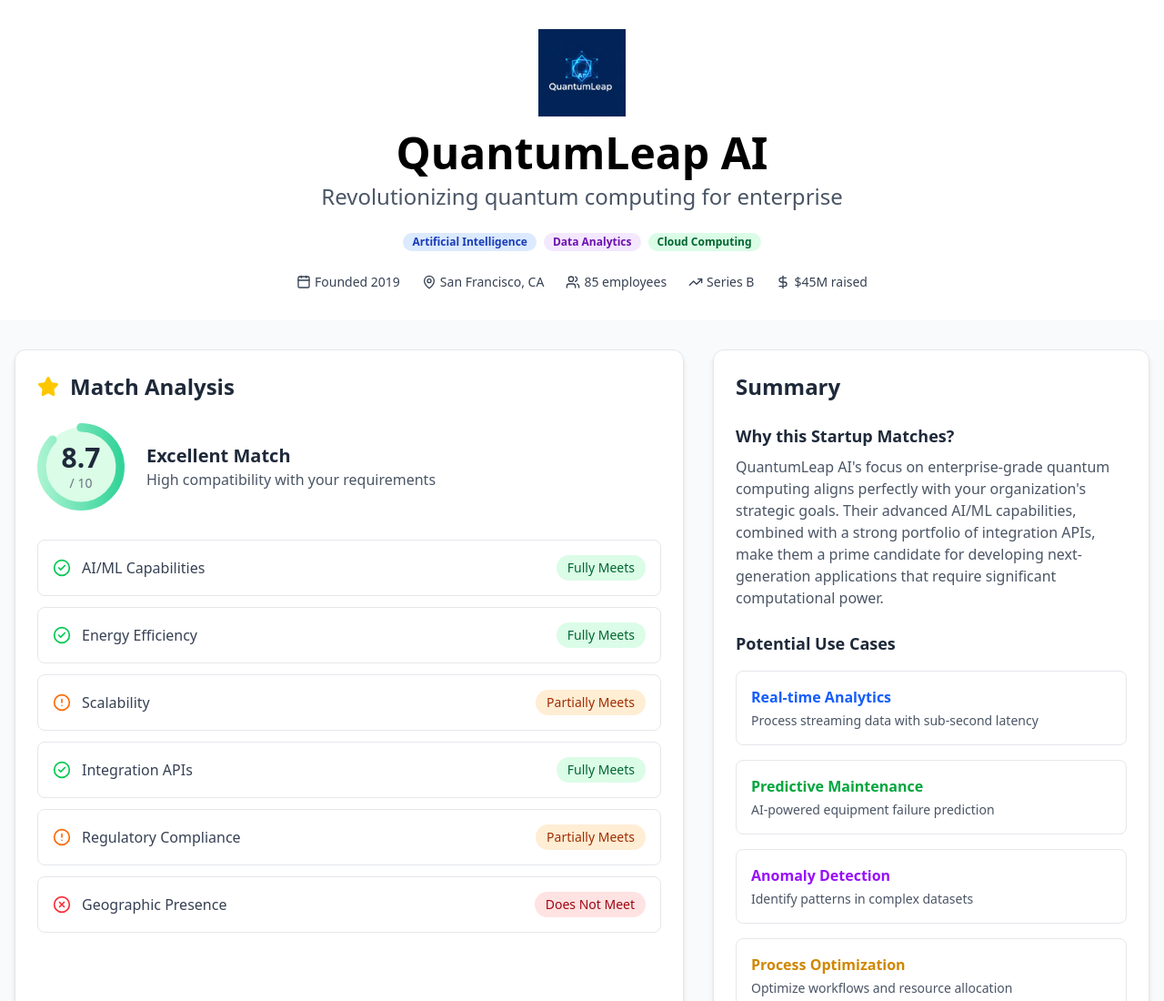
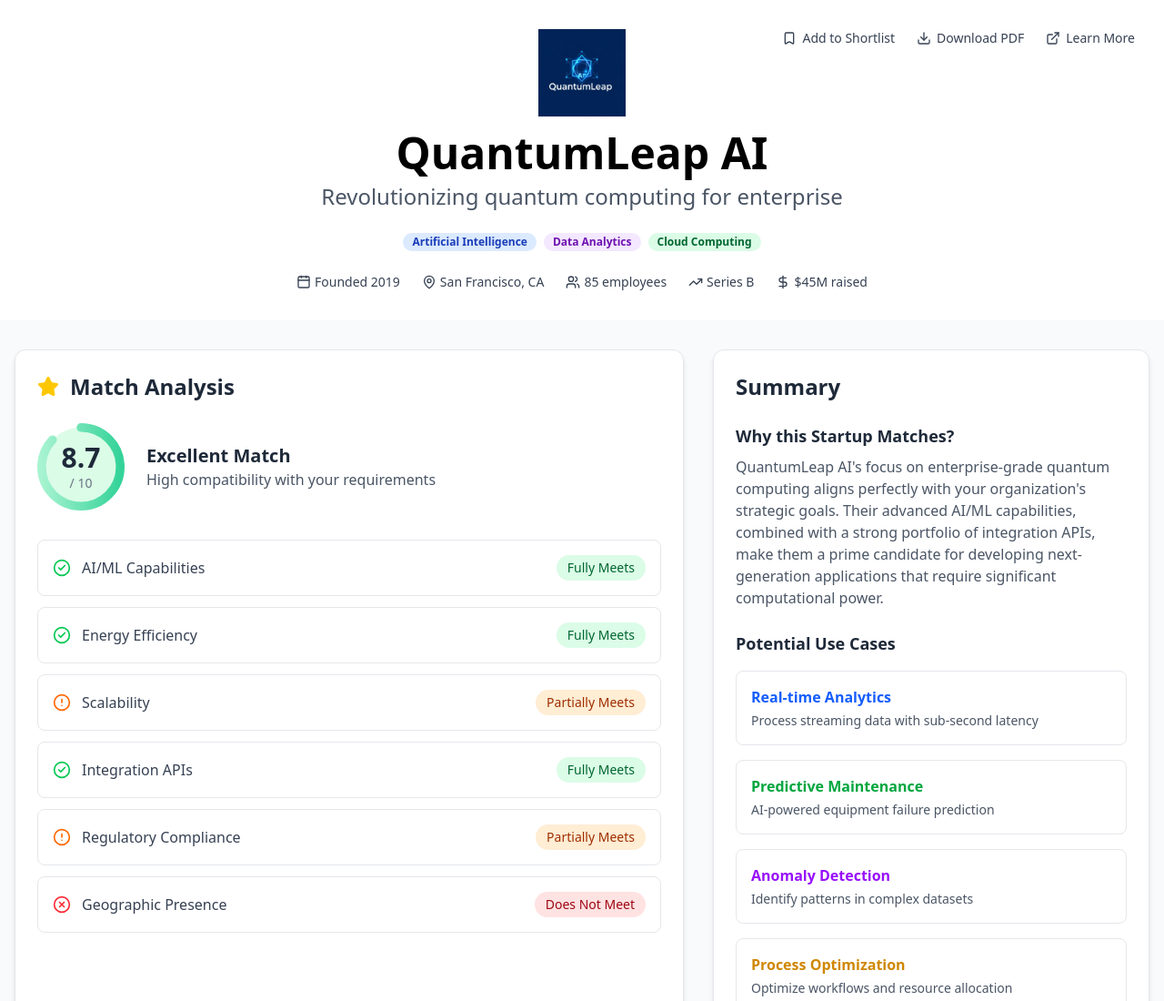
Before and after one commit to nontech/dtm-startup-profile-page, a plain HTML site: page index.html in a window 1280 px wide. Shown: the top 1100 px of the page at 91% size. Drawn offline with nearby package versions, Linux system fonts and the light colour scheme.

Commit message:
Add action buttons

```diff
--- a/index.html
+++ b/index.html
@@ -13,7 +13,30 @@
     <title>QuantumLeap AI - DTM Startup Profile</title>
   </head>
   <body class="bg-gray-50">
-    <header class="flex flex-col items-center p-8 bg-white">
+    <header class="relative flex flex-col items-center p-8 bg-white">
+      <div class="absolute top-8 right-8 flex items-center space-x-6">
+        <a
+          href="#"
+          class="flex items-center space-x-1.5 text-sm font-medium text-gray-700 hover:text-blue-600 transition-colors"
+        >
+          <i data-lucide="bookmark" class="w-4 h-4"></i>
+          <span>Add to Shortlist</span>
+        </a>
+        <a
+          href="#"
+          class="flex items-center space-x-1.5 text-sm font-medium text-gray-700 hover:text-blue-600 transition-colors"
+        >
+          <i data-lucide="download" class="w-4 h-4"></i>
+          <span>Download PDF</span>
+        </a>
+        <a
+          href="#"
+          class="flex items-center space-x-1.5 text-sm font-medium text-gray-700 hover:text-blue-600 transition-colors"
+        >
+          <i data-lucide="external-link" class="w-4 h-4"></i>
+          <span>Learn More</span>
+        </a>
+      </div>
       <img
         src="quantumleap-logo.png"
         alt="QuantumLeap Logo"
```
